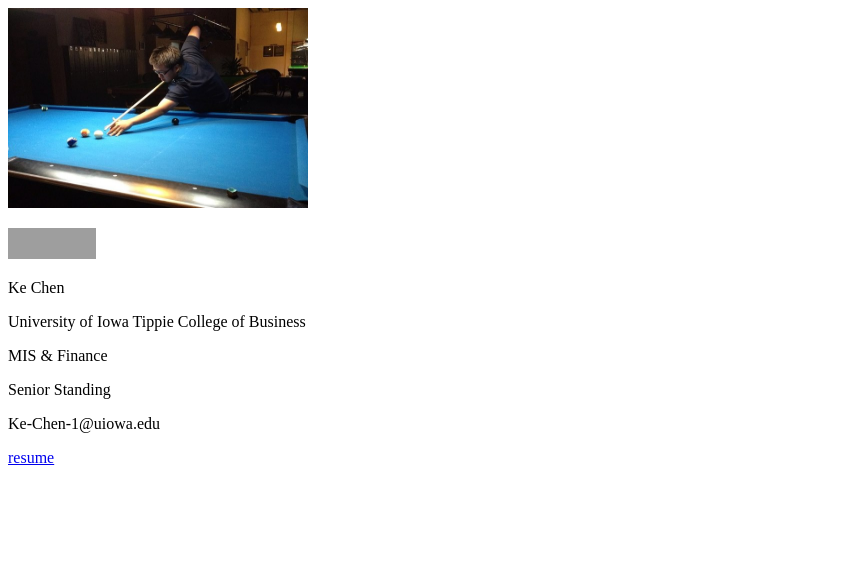
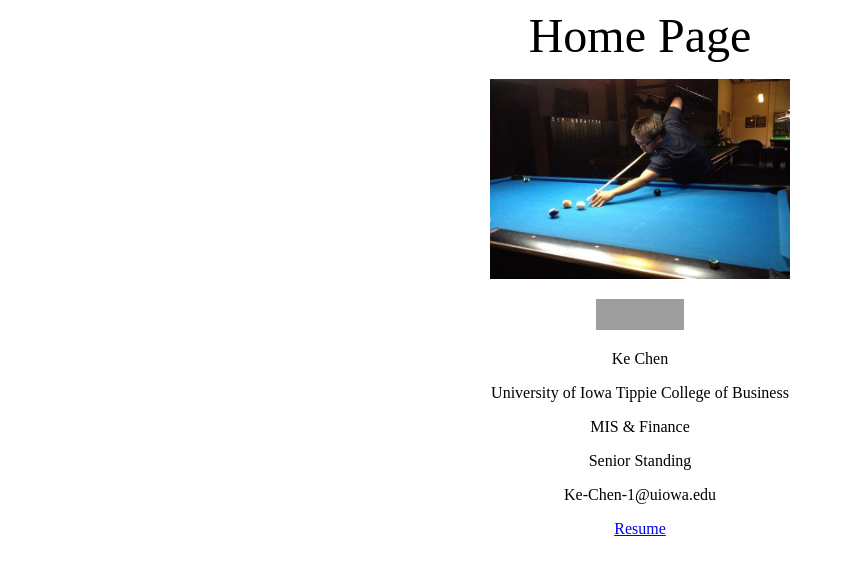
Before and after one commit to CkeChen/HW2, a plain HTML site: page index.html in a window 1280 px wide. Shown: the whole page, without its empty margins (0-845 px from the left). Drawn offline with Linux system fonts and the light colour scheme; grey boxes are pictures that could not be loaded.

```diff
--- a/index.html
+++ b/index.html
@@ -3,12 +3,13 @@
 
 <html xmlns="http://www.w3.org/1999/xhtml" xml:lang="en">
 
-<head> <title>   </title> <link rel="style-sheet" type="text/css" href="style-sheet" /> </head>
+<head> <title>
+</title> <link rel="style-sheet" type="text/css" href="style-sheet" /> </head> <center><font size="12">Home Page</font></center>
 
-
+<p>
 <body>
 
-<img src="ke.jpg" width="300" height="200">
+<center><img src="ke.jpg" width="300" height="200"><center>
 
 
 
@@ -22,17 +23,17 @@
 	<p>
 		<a href="http://validator.w3.org/check?uri=referer"><img src="http://www.w3.org/Icons/valid-xhtml11" alt="Valid XHTML 1.1" height="31" width="88" /></a>
 	</p>
-       Ke Chen
+       <center>Ke Chen<center>
 	   <p>
-	   University of Iowa Tippie College of Business
+	   <center>University of Iowa Tippie College of Business<center>
 	   <p>
-	   MIS & Finance
+	   <center>MIS & Finance<center>
 	   <p>
-	   Senior Standing
+	   <center>Senior Standing<center>
 	   <p>
-	   Ke-Chen-1@uiowa.edu
+	   <center>Ke-Chen-1@uiowa.edu<center>
 	<p>
-	<a href="https://instruct.biz.uiowa.edu/courses/msci3300/kchen3/html/HW2/resume.html">resume </a>
+	<center><a href="https://instruct.biz.uiowa.edu/courses/msci3300/kchen3/html/HW2/resume.html">Resume </a><center>
 	</p>
 
 </div>
```
